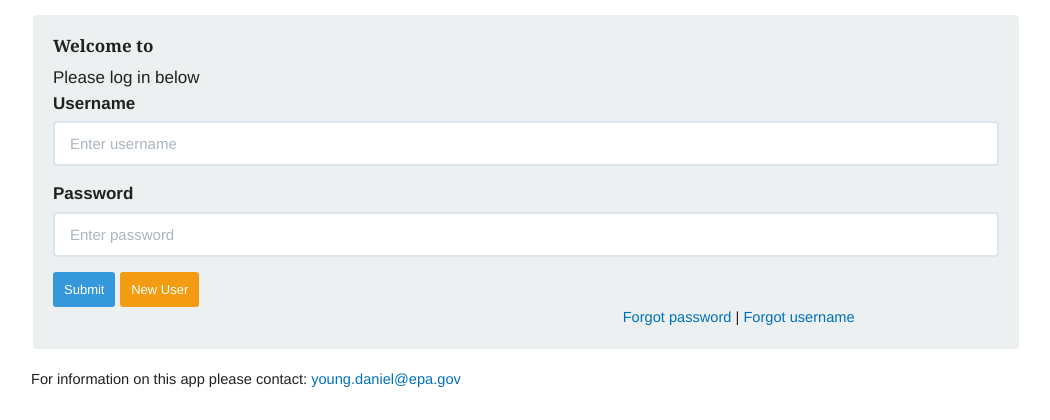
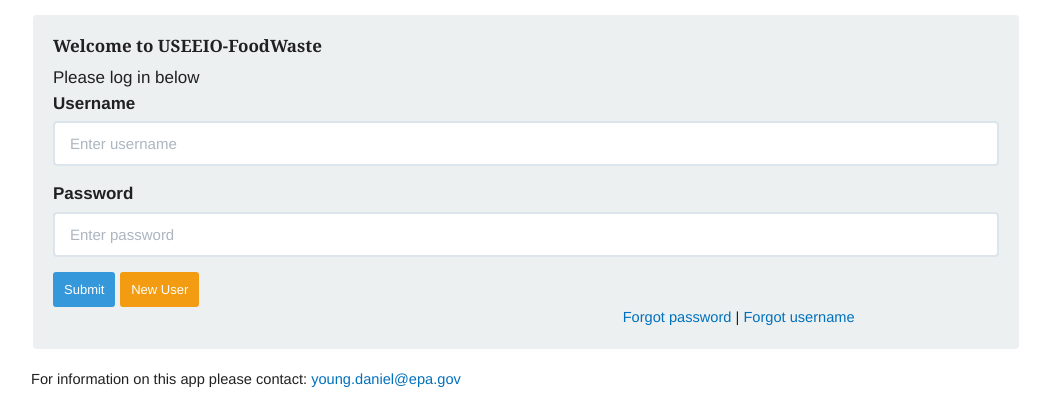
Before and after one commit to WesIngwersen/useeio-foodwaste, a Django app: page /accounts/login/ in a window 1280 px wide. Shown: the part 128-548 px from the top of the page, without its empty margins (114-1164 px from the left). Run offline with Django 3.2, Linux system fonts and the light colour scheme; some libraries are stand-ins or nearby versions.

Commit message:
Fixed a few app_name errors in templates.

```diff
--- a/useeio-foodwaste/accounts/templates/registration/login.html
+++ b/useeio-foodwaste/accounts/templates/registration/login.html
@@ -13,7 +13,7 @@
         <form id="login_form" enctype="multipart/form-data" method="post" action="."
               role="form" class="well login">
 
-            <h4>Welcome to {{APP_NAME}}</h4>
+            <h4>Welcome to USEEIO-FoodWaste</h4>
             {% if error %}
             <div class="vmargin15 alert alert-danger">
                 <label>The username or password you entered was invalid. Please try again.</label>
--- a/useeio-foodwaste/support/templates/main/support.html
+++ b/useeio-foodwaste/support/templates/main/support.html
@@ -3,7 +3,7 @@
 
 {% block support_content %}
 
-<h3>{{APP_NAME}} Help/Suggestions</h3>
+<h3>USEEIO-FoodWaste Help/Suggestions</h3>
 <p>
     Select an option to request help or make a suggestion.
 </p>
```
